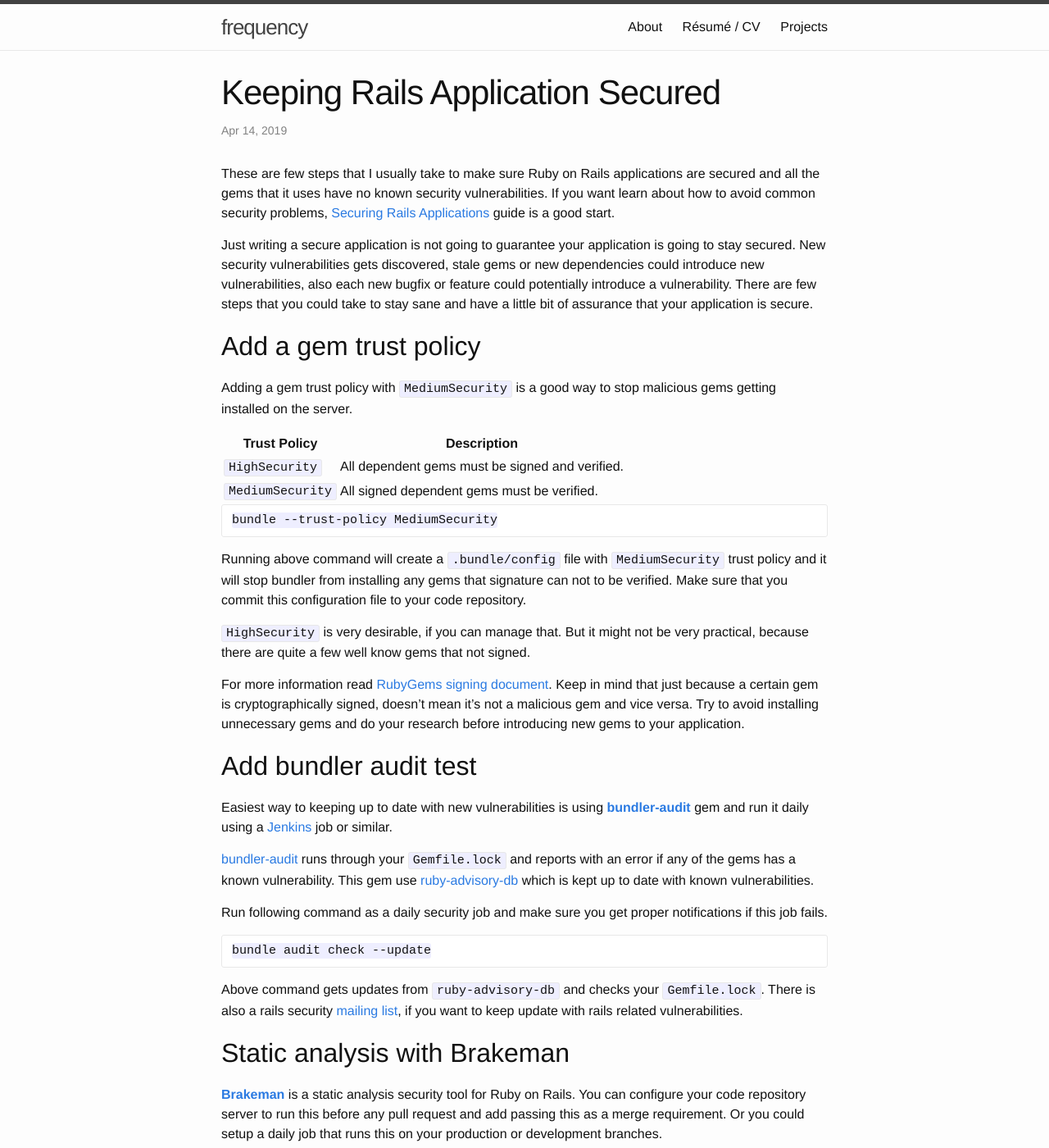
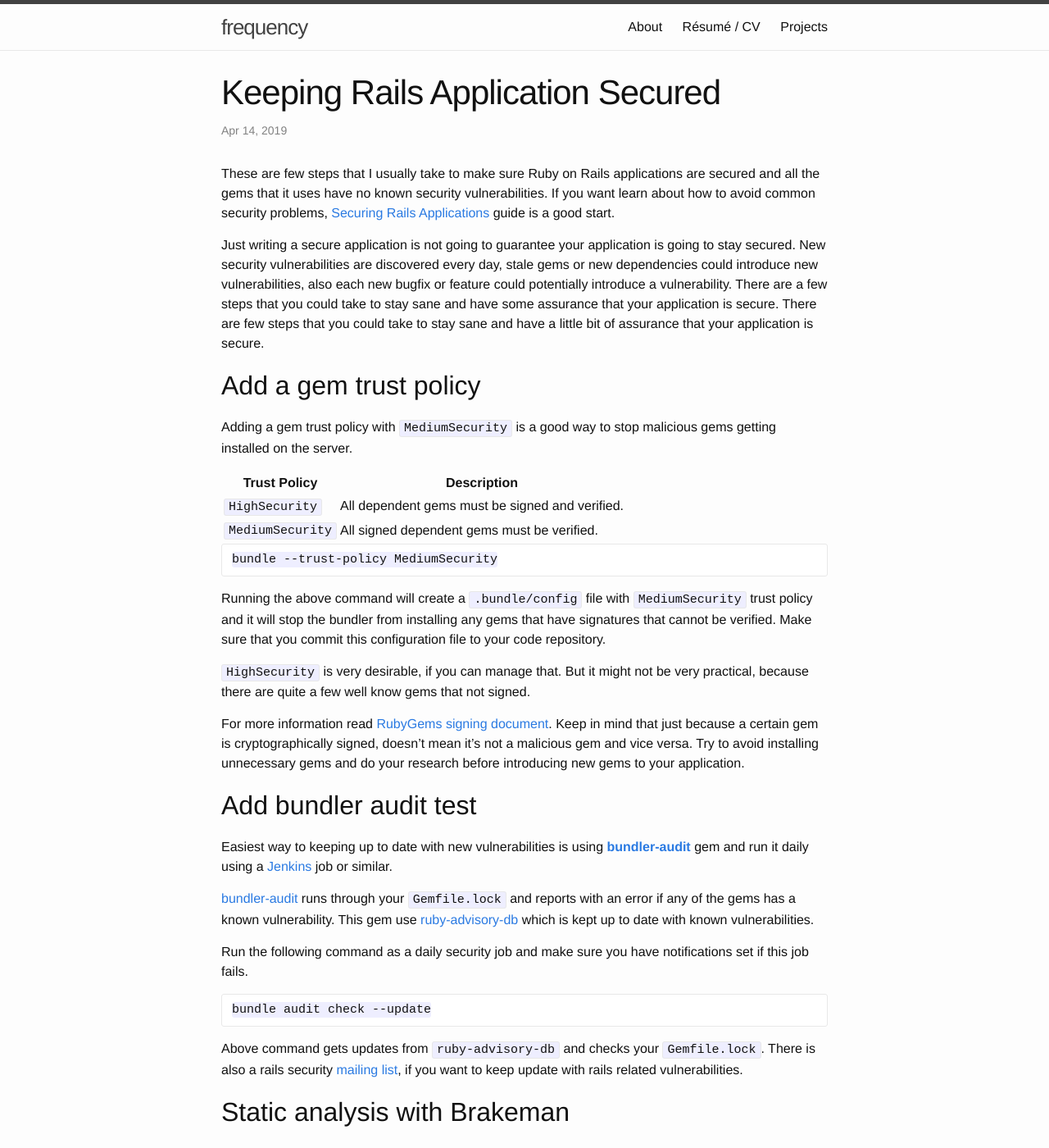
Before and after one commit to kesara/kesara.github.io, a Jekyll site: the page built from _posts/2019-04-14-keeping-rails-application-secured.markdown, in a window 1280 px wide and 1400 px high. Shown: the whole window at 82% size. Built offline with Jekyll 4.4.1, drawn with Linux system fonts in a browser that asks for light colours; some of the changed text lies outside the part shown.

Commit message:
Correct grammar mistakes.

```diff
--- a/_posts/2019-04-14-keeping-rails-application-secured.markdown
+++ b/_posts/2019-04-14-keeping-rails-application-secured.markdown
@@ -13,11 +13,12 @@ vulnerabilities. If you want learn about how to avoid common security problems,
 [Securing Rails Applications][securing-rails] guide is a good start.
 
 Just writing a secure application is not going to guarantee your application is
-going to stay secured. New security vulnerabilities gets discovered, stale gems
-or new dependencies could introduce new vulnerabilities, also each new bugfix
-or feature could potentially introduce a vulnerability. There are few steps
-that you could take to stay sane and have a little bit of assurance that
-your application is secure.
+going to stay secured. New security vulnerabilities are discovered every day,
+stale gems or new dependencies could introduce new vulnerabilities, also each
+new bugfix or feature could potentially introduce a vulnerability. There are
+a few steps that you could take to stay sane and have some assurance that your
+application is secure. There are few steps that you could take to stay sane and
+have a little bit of assurance that your application is secure.
 
 ## Add a gem trust policy
 Adding a gem trust policy with `MediumSecurity` is a good way to stop malicious
@@ -30,9 +31,9 @@ gems getting installed on the server.
 
     bundle --trust-policy MediumSecurity
 
-Running above command will create a `.bundle/config` file with
-`MediumSecurity` trust policy and it will stop bundler from installing any gems
-that signature can not to be verified. Make sure that you commit
+Running the above command will create a `.bundle/config` file with
+`MediumSecurity` trust policy and it will stop the bundler from installing any
+gems that have signatures that cannot be verified. Make sure that you commit
 this configuration file to your code repository.
 
 `HighSecurity` is very desirable, if you can manage that.  But it might not be
@@ -54,8 +55,8 @@ with an error if any of the gems has a known vulnerability. This gem use
 [ruby-advisory-db][ruby-advisory-db] which is kept up to date with known
 vulnerabilities.
 
-Run following command as a daily security job and make sure you get proper
-notifications if this job fails.
+Run the following command as a daily security job and make sure you have
+notifications set if this job fails.
 
     bundle audit check --update
 
@@ -66,8 +67,8 @@ if you want to keep update with rails related vulnerabilities.
 ## Static analysis with Brakeman
 **[Brakeman][brakeman]** is a static analysis security tool for Ruby on Rails.
 You can configure your code repository server to run this before any pull
-request and add passing this as a merge requirement. Or you could setup a
-daily job that runs this on your production or development branches.
+request and make the passing of this run as a merge requirement. Or you could
+setup a daily job that runs this on your production or development branches.
 
     brakeman -A
 
@@ -80,6 +81,9 @@ provides nice way to ignore them. Read
 * [Securing Rails Applications][securing-rails]
 * [RubyGems Security][rubygems-security]
 
+## Edits
+* Corrected some grammar mistakes. Thanks Dave. :)
+
 [securing-rails]:    https://guides.rubyonrails.org/security.html
 [rubygems-security]: https://guides.rubygems.org/security/
 [ruby-advisory-db]:  https://github.com/rubysec/ruby-advisory-db/
```
Also changed, not shown: other parts of _posts/2019-04-14-keeping-rails-application-secured.markdown (+1 -1 lines).
